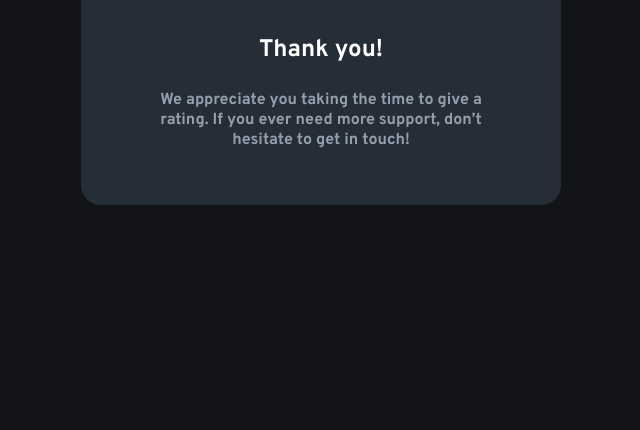
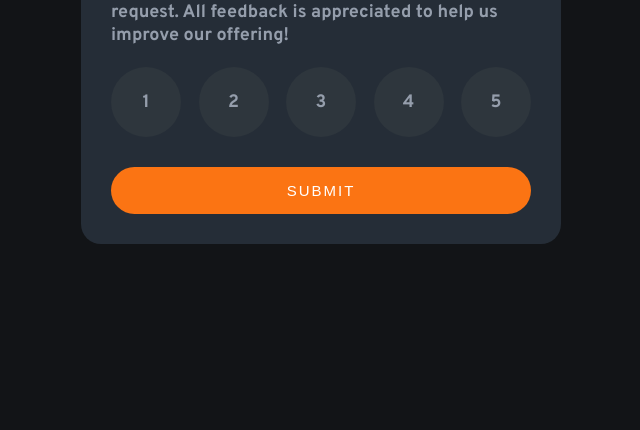
Before and after one commit to mohamed3omar/Interactive-Rating-component, a plain HTML site: page index.html in a window 1280 px wide. Shown: the part 370-800 px from the top of the page, without its empty margins (319-959 px from the left). Drawn offline with Linux system fonts and the light colour scheme.

Commit message:
new changes

```diff
--- a/index.html
+++ b/index.html
@@ -13,6 +13,7 @@
 
   <title>Frontend Mentor | Interactive rating component</title>
 
+  <script src="main.js" defer></script>
   <!-- Feel free to remove these styles or customise in your own stylesheet 👍 -->
   <!-- <style>
     .attribution { font-size: 11px; text-align: center; }
@@ -29,9 +30,9 @@
         <p>Please let us know how we did with your support request. All feedback is appreciated
           to help us improve our offering!</p>
           <div class="numbers">
-            <span>1</span><span>2</span><span>3</span><span>4</span><span>5</span>
+            <a>1</a><a>2</a><a>3</a><a>4</a><a>5</a>
           </div>
-        <a href=" #" class="btn">SUBMIT</a>
+        <button href="#" class="btn">SUBMIT</button>
     </main>
 
     <section class="second-class">
--- /dev/null
+++ b/main.js
@@ -0,0 +1,7 @@
+const rate = document.getElementByClassName("a");
+
+rate.addEventListener("click", function(){
+
+
+
+})
--- a/style.css
+++ b/style.css
@@ -25,7 +25,7 @@ body{
     height: 550px;
     height: auto;
     border-radius: 20px;
-    visibility: hidden;
+    visibility: visible;
     background-color:  hsl(213, 19%, 18%);
 }
 .main-class > h2 {
@@ -56,21 +56,23 @@ body{
     align-items:center;
     color: hsl(217, 12%, 63%);
 }
-.main-class span{
+.main-class .numbers a{
     border-radius: 50%;
+    display: flex;
+    align-items: center;
+    justify-content: center;
     font-size: 18px;
-    padding: 25px;
+    width: 70px;
+    height: 70px;
     cursor: pointer;
     background-color:   hsl(208, 14%, 21%);
 }
-.main-class span:hover{
+.main-class .numbers a:hover{
     background-color: hsl(217, 12%, 63%);
     color:#fff;
 }
-.main-class span:active{
-    background-color:hsl(25, 97%, 53%) ;
-}
-.main-class a {
+
+.main-class .btn {
     text-align: center;
     background-color:  hsl(25, 97%, 53%);
     padding: 15px 0;
@@ -80,10 +82,12 @@ body{
     color: #fff;
     border-radius:50px;
     text-decoration: none;
+    border: none;
 }
-.main-class a:active{
+.main-class .btn:hover{
     background-color: #fff ;
     color:hsl(25, 97%, 53%) ;
+
 }
 
 /* end first page  */
@@ -99,9 +103,10 @@ body{
     justify-content: center;
     align-items: center;
     flex-wrap: wrap;
-    padding: 30px;
+    padding: 0px;
     width: 480px;
     height: 550px;
+    visibility: hidden;
     height: auto;
     border-radius: 20px;
     background-color:  hsl(213, 19%, 18%);
@@ -110,9 +115,11 @@ body{
     margin : 25px;
     color: hsl(217, 12%, 63%);
     text-align: center;
+    max-width: 78%;
 }
 .second-class img{
     width: 150px;
+    margin-top: 48px;
     height: 100px;
 }
 .second-class h1{
```
